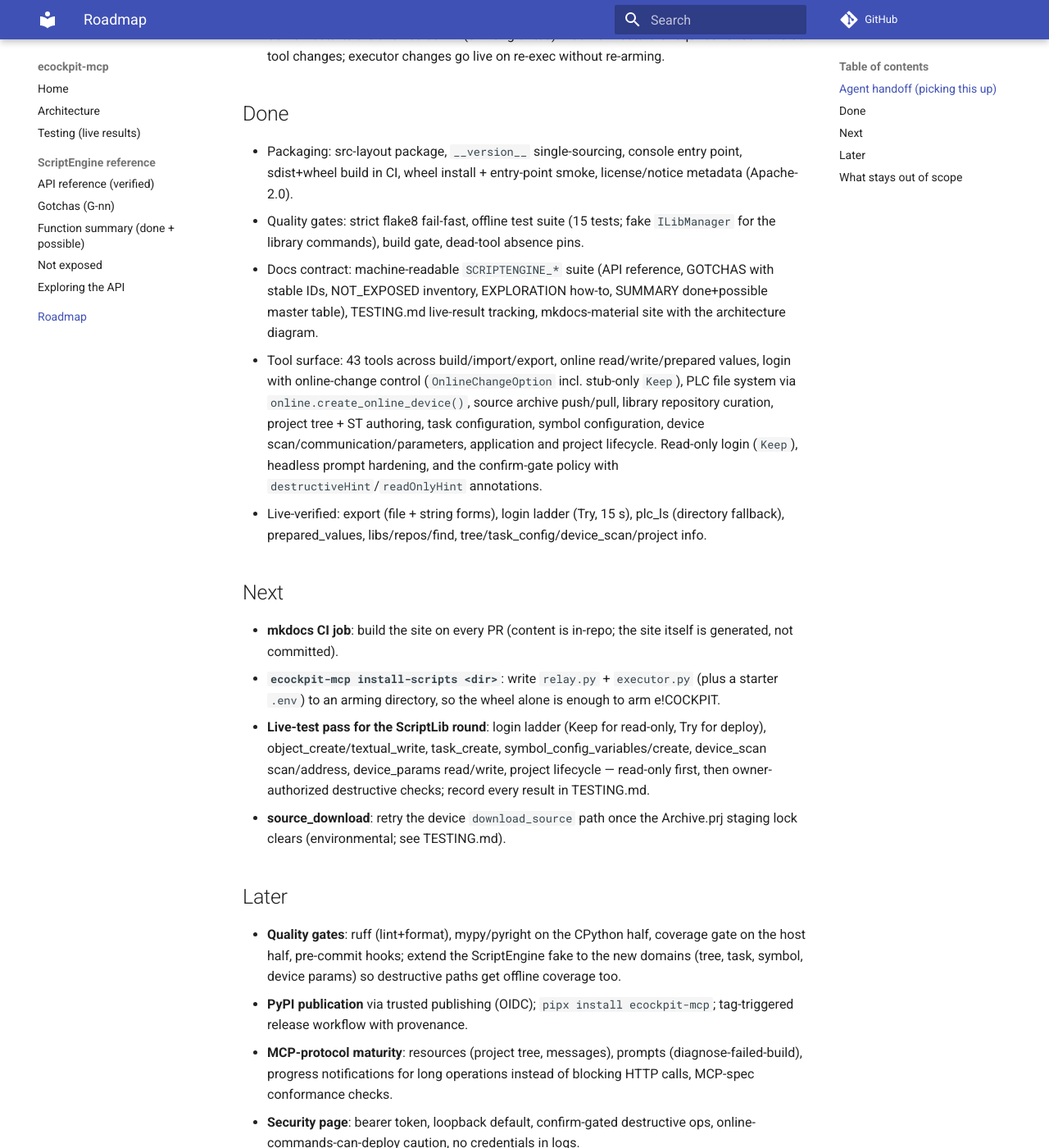
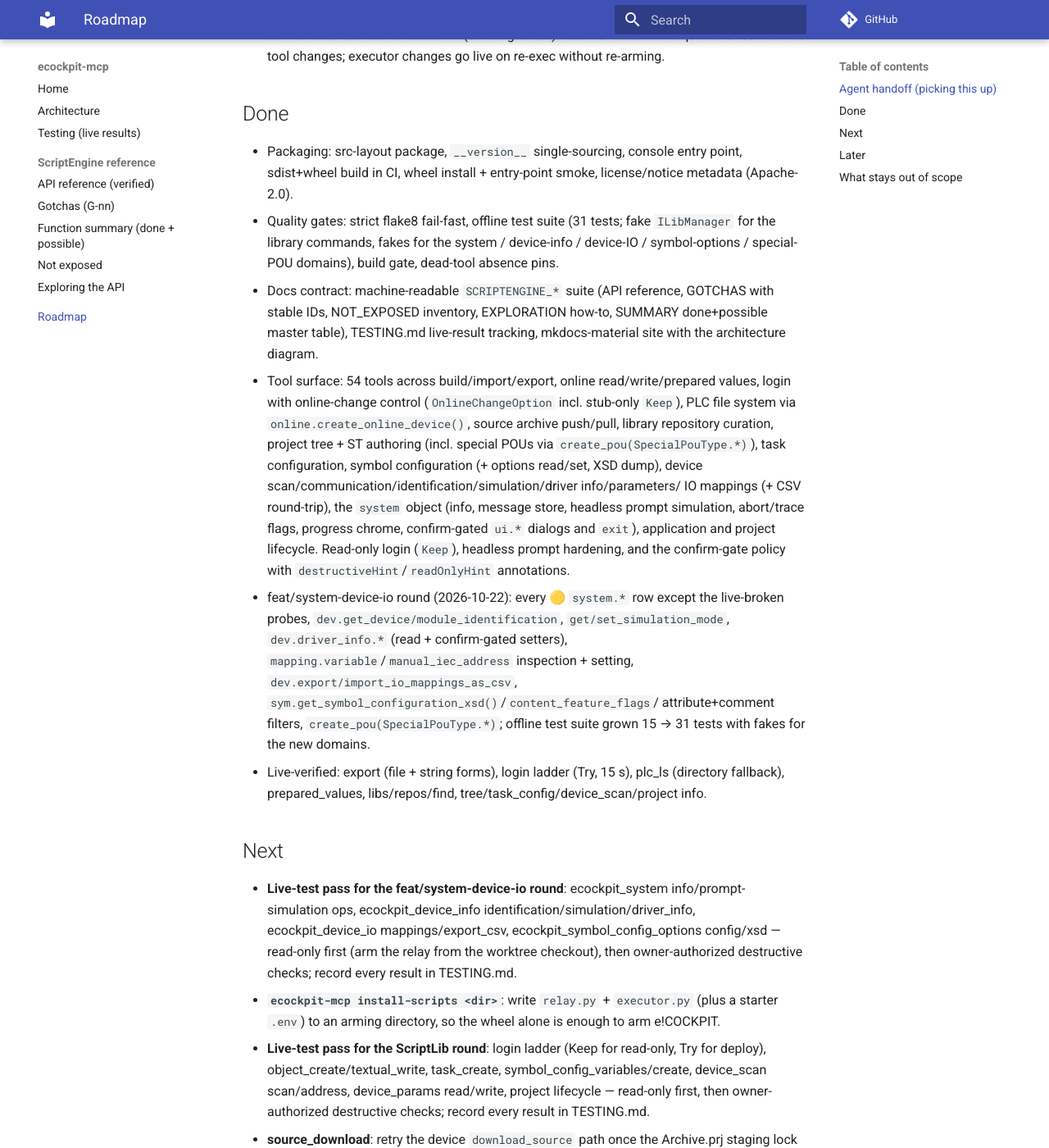
Before and after one commit to mikolaj-kow/ecockpit-mcp, an MkDocs documentation site: the page built from docs/ROADMAP.md, in a window 1280 px wide and 1400 px high, scrolled down 1077 px. Shown: the whole window at 82% size. Built offline with MkDocs 1.6.1 and Material for MkDocs 9.7.7, drawn with Linux system fonts in a browser that asks for light colours; comment, search, counter and statistics services are not loaded; some of the changed text lies outside the part shown.

Commit message:
docs: 54-tool count, ROADMAP round summary, NOT_EXPOSED refresh
- architecture/NOT_EXPOSED: 49 -> 54 tools; domains table gains System
  row + device_info/device_io
- NOT_EXPOSED: IO-mapping CSV row removed (implemented)
- ROADMAP: stale '43 tools' -> 54, '15 tests' -> 31, already-shipped
  mkdocs CI job dropped from Next, live-test pass for this round added,
  IO-mapping CSV dropped from the deferred list
- EXPLORATION: stub count corrected 29 -> 25 files (verified on this
  install), ECP_INSTALL_DIR noted as the .env record of the install dir

```diff
--- a/docs/ROADMAP.md
+++ b/docs/ROADMAP.md
@@ -54,31 +54,50 @@ Non-negotiable discipline:
 - Packaging: src-layout package, `__version__` single-sourcing, console
   entry point, sdist+wheel build in CI, wheel install + entry-point
   smoke, license/notice metadata (Apache-2.0).
-- Quality gates: strict flake8 fail-fast, offline test suite (15 tests;
-  fake `ILibManager` for the library commands), build gate, dead-tool
-  absence pins.
+- Quality gates: strict flake8 fail-fast, offline test suite (31 tests;
+  fake `ILibManager` for the library commands, fakes for the system /
+  device-info / device-IO / symbol-options / special-POU domains),
+  build gate, dead-tool absence pins.
 - Docs contract: machine-readable `SCRIPTENGINE_*` suite
   (API reference, GOTCHAS with stable IDs, NOT_EXPOSED inventory,
   EXPLORATION how-to, SUMMARY done+possible master table), TESTING.md
   live-result tracking, mkdocs-material site with the architecture
   diagram.
-- Tool surface: 43 tools across build/import/export, online
+- Tool surface: 54 tools across build/import/export, online
   read/write/prepared values, login with online-change control
   (`OnlineChangeOption` incl. stub-only `Keep`), PLC file system via
   `online.create_online_device()`, source archive push/pull, library
-  repository curation, project tree + ST authoring, task configuration,
-  symbol configuration, device scan/communication/parameters,
-  application and project lifecycle. Read-only login (`Keep`), headless
-  prompt hardening, and the confirm-gate policy with
+  repository curation, project tree + ST authoring (incl. special POUs
+  via `create_pou(SpecialPouType.*)`), task configuration, symbol
+  configuration (+ options read/set, XSD dump), device
+  scan/communication/identification/simulation/driver info/parameters/
+  IO mappings (+ CSV round-trip), the `system` object (info, message
+  store, headless prompt simulation, abort/trace flags, progress
+  chrome, confirm-gated `ui.*` dialogs and `exit`), application and
+  project lifecycle. Read-only login (`Keep`), headless prompt
+  hardening, and the confirm-gate policy with
   `destructiveHint`/`readOnlyHint` annotations.
+- feat/system-device-io round (2026-10-22): every 🟡 `system.*` row
+  except the live-broken probes, `dev.get_device/module_identification`,
+  `get/set_simulation_mode`, `dev.driver_info.*` (read + confirm-gated
+  setters), `mapping.variable`/`manual_iec_address` inspection +
+  setting, `dev.export/import_io_mappings_as_csv`,
+  `sym.get_symbol_configuration_xsd()`/`content_feature_flags`/
+  attribute+comment filters, `create_pou(SpecialPouType.*)`; offline
+  test suite grown 15 → 31 tests with fakes for the new domains.
 - Live-verified: export (file + string forms), login ladder (Try, 15 s),
   plc_ls (directory fallback), prepared_values, libs/repos/find,
   tree/task_config/device_scan/project info.
 
 ## Next
 
-- **mkdocs CI job**: build the site on every PR (content is in-repo;
-  the site itself is generated, not committed).
+- **Live-test pass for the feat/system-device-io round**: ecockpit_system
+  info/prompt-simulation ops, ecockpit_device_info
+  identification/simulation/driver_info, ecockpit_device_io
+  mappings/export_csv, ecockpit_symbol_config_options config/xsd —
+  read-only first (arm the relay from the worktree checkout), then
+  owner-authorized destructive checks; record every result in
+  TESTING.md.
 - **`ecockpit-mcp install-scripts <dir>`**: write `relay.py` +
   `executor.py` (plus a starter `.env`) to an arming directory, so the
   wheel alone is enough to arm e!COCKPIT.
```
Also changed, not shown: other parts of docs/ROADMAP.md (+3 -4 lines), docs/SCRIPTENGINE_EXPLORATION.md (+2 -1 lines), docs/SCRIPTENGINE_NOT_EXPOSED.md (+1 -2 lines), docs/architecture.md (+5 -4 lines).
